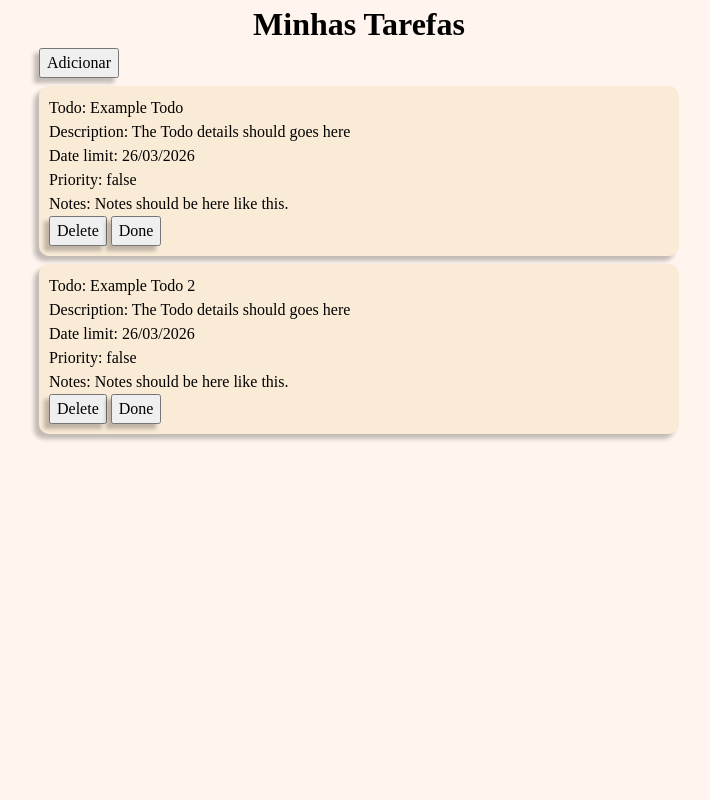
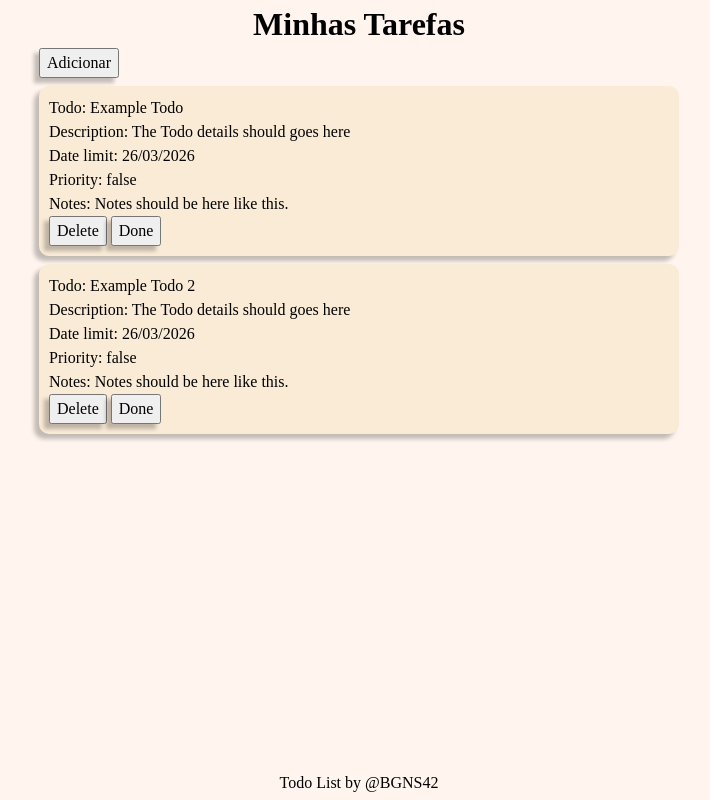
Before and after one commit to BGNS42/todo-list, a website built with webpack: page src/template.html in a window 1280 px wide. Shown: the whole page, without its empty margins (281-991 px from the left). Built offline with nearby package versions, Linux system fonts and the light colour scheme.

Commit message:
arrange the footer to stay always at the bottom

```diff
--- a/src/style/styles.css
+++ b/src/style/styles.css
@@ -58,5 +58,13 @@ li {
 }
 
 button {
-  box-shadow: var(--box-shadow-preset);;
+  box-shadow: var(--box-shadow-preset);
 }
+
+footer {
+  position: fixed;
+  text-align: center;
+  left: 0;
+  bottom: 5px;
+  width: 100%;
+}
--- a/src/template.html
+++ b/src/template.html
@@ -53,6 +53,7 @@
 
         <footer>
             <!-- <button id="clear-completed">Limpar concluídas</button> -->
+            <p>Todo List by @BGNS42</p>
         </footer>
     </main>
     <!-- <div id="sideBar">
```
